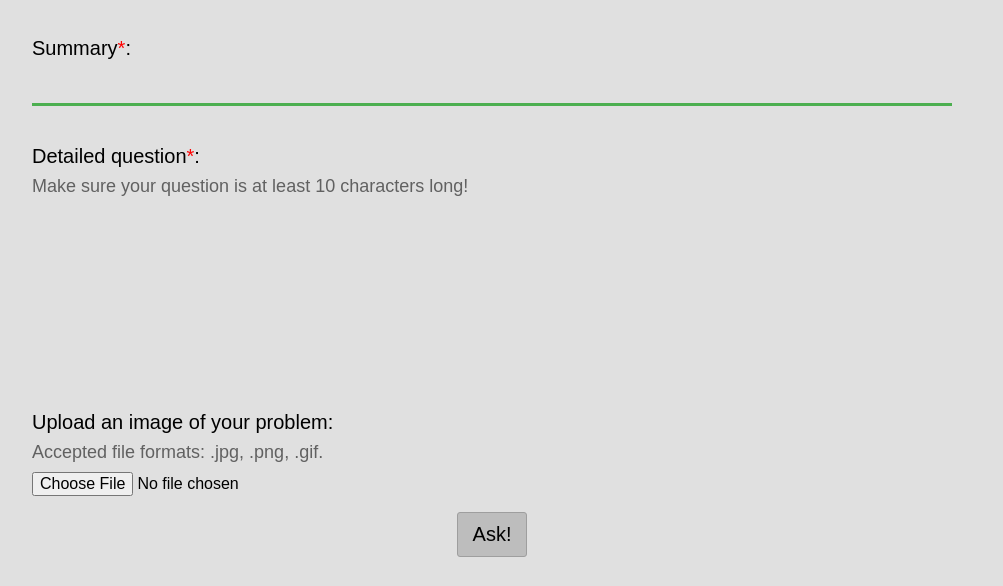
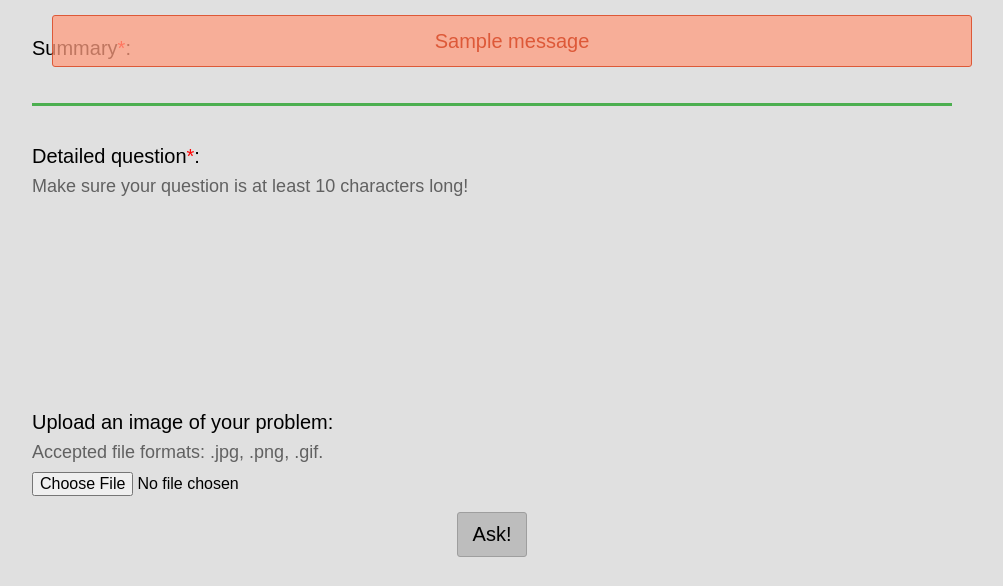
Before and after one commit to marcellBan/ask_mate, a Flask app: page /question/new in a window 1280 px wide. Shown: the part 67-653 px from the top of the page, without its empty margins (148-1151 px from the left). Run offline with Flask 2, Linux system fonts and the light colour scheme; one stand-in notice (Sample message) is shown.

Commit message:
Added message flashing to new_question.html. The style is incomplete

```diff
--- a/static/css/new_question.css
+++ b/static/css/new_question.css
@@ -1,4 +1,4 @@
-main .page-container {
+main > .page-container {
     /*
     padding-top: 10px; padding-bottom: 10px;
     background: #EEE;
@@ -67,3 +67,21 @@ input[type="submit"] {
         background: #81C784;
         border-color: #4CAF50;
     }
+
+#flash-messages {
+    position: fixed; top: 67px; z-index: 1;
+    width: 100%;
+    padding-top: 15px;
+    opacity: 0.75;
+
+    text-align: center;
+}
+
+    .flash-message {
+        padding: 10px 0;
+        background: #FF9E80;
+        border: 1px solid #DD2C00;
+        border-radius: 3px;
+
+        color: #DD2C00;
+    }
--- a/templates/new_question.html
+++ b/templates/new_question.html
@@ -8,13 +8,24 @@
 {% endblock %}
 
 {% block main %}
-    <form action="" method="get">
+    <div id="flash-messages" class="page-container">
+    {% with messages = get_flashed_messages() %}
+        {% if messages %}
+            {% for message in messages %}
+                <div class="flash-message">{{ message }}</div>
+            {% endfor %}
+        {% endif %}
+    {% endwith %}
+    </div>
+    <form action="" method="post">
         <label for="title">Summary<span class="req">*</span>:</label>
-        <input type="text" name="title" id="title" required autofocus>
+        <input type="text" name="title" id="title" required value="{{ form_title }}"
+            {% if not form_title %}autofocus{% endif %}>
         <hr>
         <label for="message">Detailed question<span class="req">*</span>:</label>
         <p>Make sure your question is at least 10 characters long!</p>
-        <textarea name="message" id="message" rows="4" required></textarea>
+        <textarea name="message" id="message" rows="4" required
+            {% if form_message %}autofocus{% endif %}>{{ form_message }}</textarea>
         <hr>
         <label for="image">Upload an image of your problem:</label>
         <p>Accepted file formats: .jpg, .png, .gif.</p>
```
